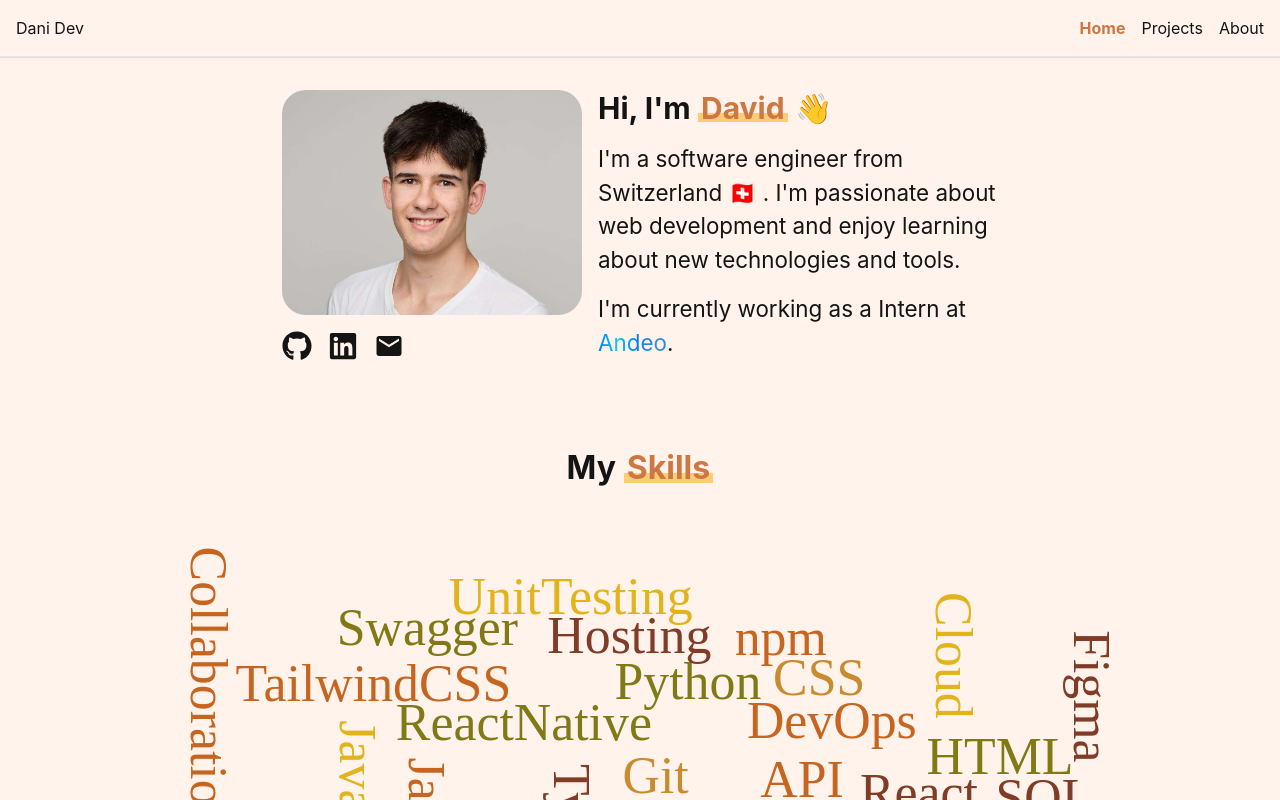
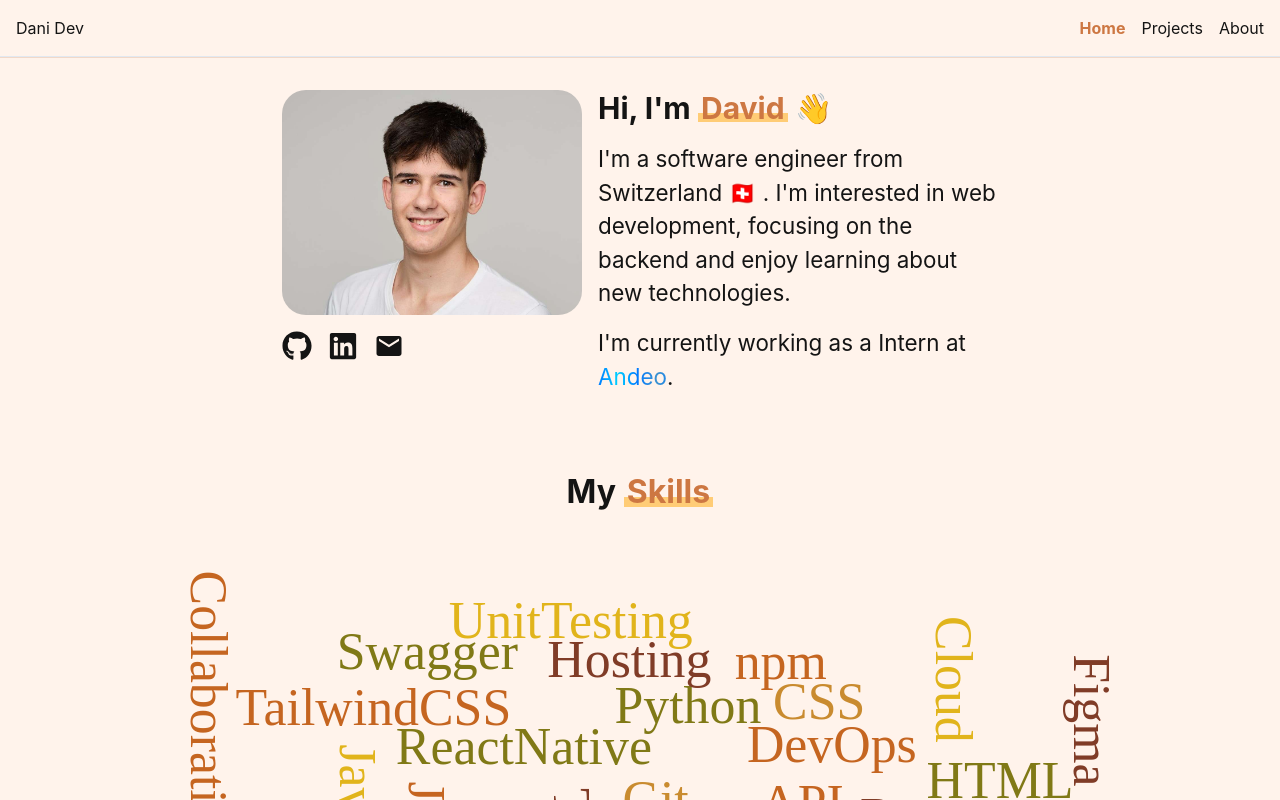
Before and after one commit to DaniDevOfficial/PortfolioV3, a React (Vite) app: page / in a window 1280 px wide. Shown: the top 800 px of the page. Built offline with nearby package versions, Linux system fonts and the light colour scheme.

Commit message:
text change

```diff
--- a/src/components/home/DesktopLanding.tsx
+++ b/src/components/home/DesktopLanding.tsx
@@ -126,7 +126,7 @@ export function DesktopLanding() {
                     </Slide>
                     <Slide from='right' delay={0.1} >
                         <Text>
-                            I'm a software engineer from Switzerland 🇨🇭 . I'm passionate about web development and enjoy learning about new technologies and tools.
+                            I'm a software engineer from Switzerland 🇨🇭 . I'm interested in web development, focusing on the backend and enjoy learning about new technologies.
                         </Text>
                     </Slide>
 
--- a/src/components/home/MobileLanding.tsx
+++ b/src/components/home/MobileLanding.tsx
@@ -125,7 +125,7 @@ export function MobileLanding() {
 
                     <Slide from='left'>
                         <Text>
-                            I'm a software engineer from Switzerland 🇨🇭 . I'm passionate about web development and enjoy learning about new technologies and tools.
+                            I'm a software engineer from Switzerland 🇨🇭 . I'm interested in web development, focusing on the backend and enjoy learning about new technologies.
                         </Text>
                     </Slide>
 
```
